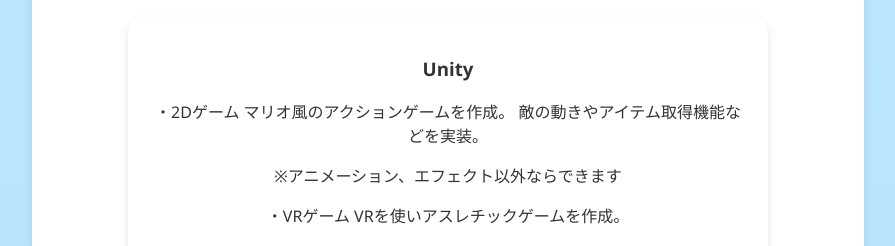
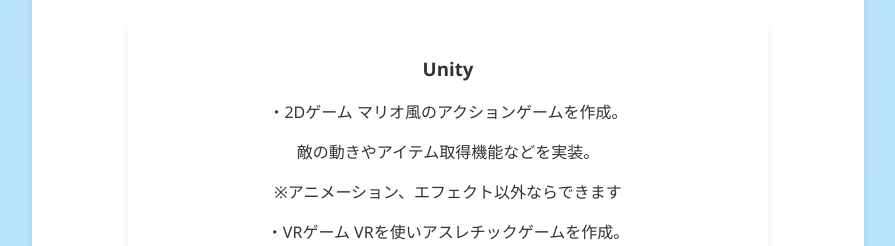
Before and after one commit to Nekoru-ru/nekoru-ru, a plain HTML site: page index.html in a window 1280 px wide. Shown: the part 983-1229 px from the top of the page, without its empty margins (192-1087 px from the left). Drawn offline with Linux system fonts and the light colour scheme.

Commit message:
Add files via upload

```diff
--- a/index.html
+++ b/index.html
@@ -134,8 +134,8 @@
 
     <div class="achievement">
       <h3>Unity</h3>
-      <p>・2Dゲーム マリオ風のアクションゲームを作成。
-        敵の動きやアイテム取得機能などを実装。</p>
+      <p>・2Dゲーム マリオ風のアクションゲームを作成。</p>
+      <p>敵の動きやアイテム取得機能などを実装。</p>
       <p>※アニメーション、エフェクト以外ならできます</p>
       <p>・VRゲーム VRを使いアスレチックゲームを作成。</p>
       <p>簡単な動き・視点など設定することができます</p>
```
